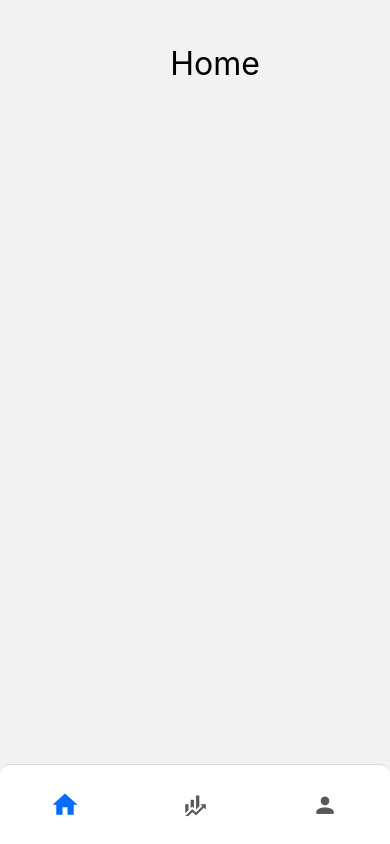
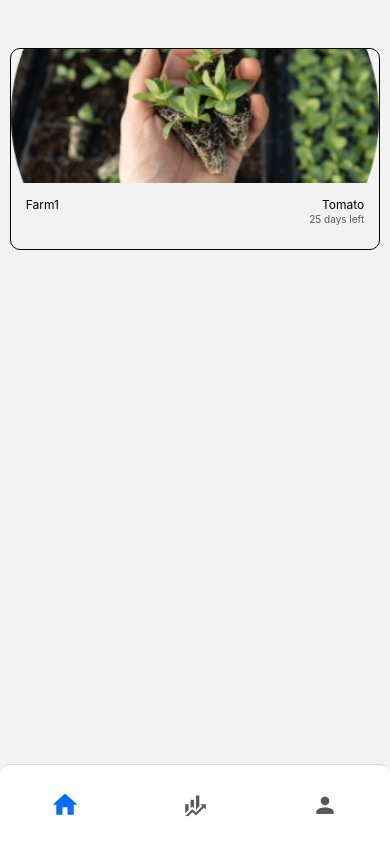
Before and after one commit to anirudh-mk/agriculture-automation-using-iot-frontend-app, a React Native app: screen /Home in a window 390 px wide. Built offline with nearby package versions, Linux system fonts and the light colour scheme.

Commit message:
feat(components/HomeScreen.js): ImageCard added successfully

```diff
--- a/screens/HomeScreen.js
+++ b/screens/HomeScreen.js
@@ -6,13 +6,21 @@
 const HomeScreen = () => {
   return (
     <View style={styles.screen}>
-      <HeaddingText text='Home'/>
+      <View>
+        <HeaddingText text='Home'/>
+      </View>
+      <View style={styles.card_container}>
+        <ImageCard/>
+      </View>
     </View>
   )
 }
 
 const styles = StyleSheet.create({
   screen:{
+    flex:1
+  },
+  card_container:{
     alignItems:'center'
   }
 })
```
